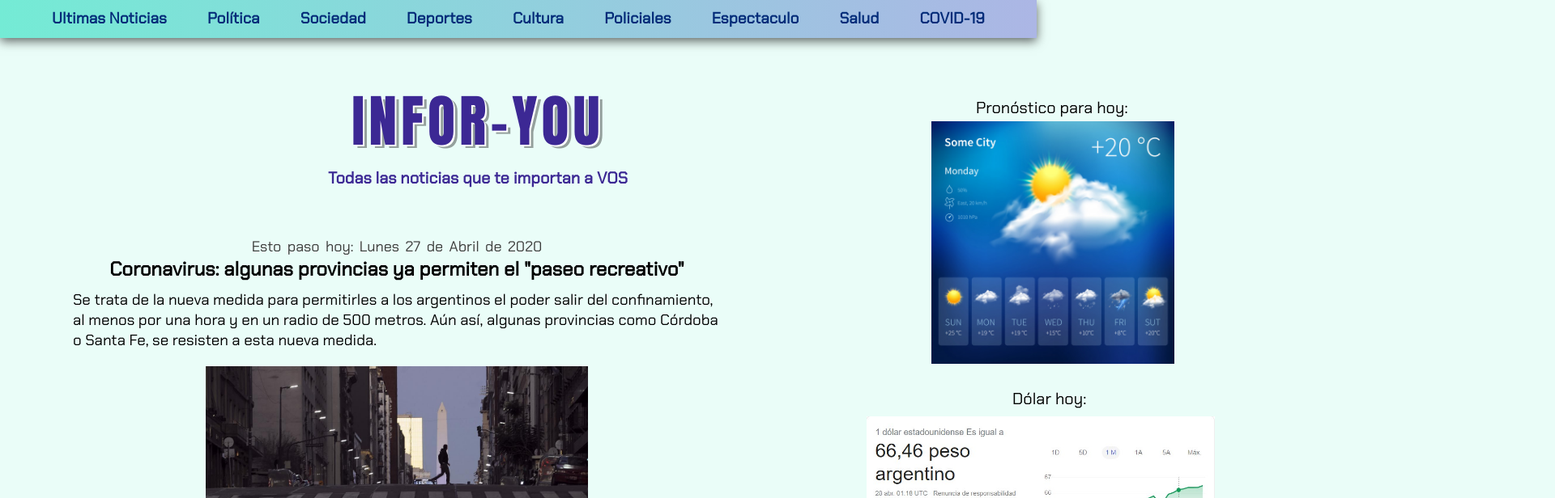
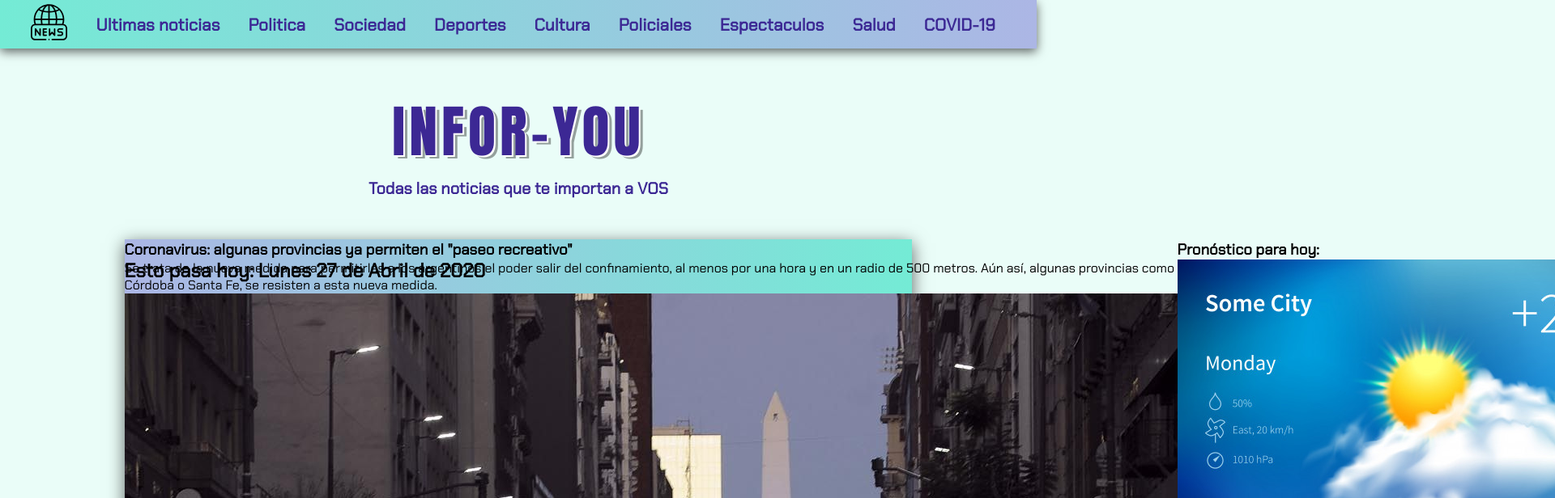
Before and after one commit to matiaspedernera/INFORYOU, a React (Create React App) app: page / in a window 1280 px wide. Shown: the top 616 px of the page at 81% size, 1920 px wide, since content can reach past the window. Built offline with nearby package versions, Linux system fonts and the light colour scheme.

Commit message:
Reestructuracion de la maqueta, respetando semantica HTML

```diff
--- a/src/App.js
+++ b/src/App.js
@@ -2,16 +2,19 @@ import React from 'react';
 import './styles/style.scss';
 import './components/header';
 import Header from './components/header';
-import LatestNews from './components/latest-news'
+import LatestInfo from './components/latest-news'
 import SideInfo from './components/side-info'
+import NewsTitle from './components/news-title'
 
 
 function App() {
   return (
     <div className="App">
       <Header/>
-      <LatestNews/>
-      <SideInfo />
+      <div className="content-container">
+        <NewsTitle />
+        <LatestInfo/>
+      </div>
     </div>
   );
 }
--- a/src/components/header/_index.scss
+++ b/src/components/header/_index.scss
@@ -1,4 +1,37 @@
 .site-header{
+    width:100%;
+    background: linear-gradient(to right, #74ebd5, #acb6e5);
+    padding-bottom: 5px;
+    box-shadow: 0px 4px 12px 0px rgba(0,0,0,0.6);
+
+    &__nav-list{
+        padding-top: 5px;
+        margin-right: 4%;
+        margin-left: 3%;
+        display: flex;
+        flex-direction: row;
+        justify-content: space-between;
+        align-items: center;
+        list-style-type:none;
+        &--item{
+            &:hover{
+                text-shadow: 0 0 5px #FFF, 0 0 10px #FFF, 0 0 15px #18ff8b, 0 0 20px #18ff8b, 0 0 30px #18ff8b, 0 0 40px #18ff8b, 0 0 55px #18ff8b, 0 0 75px #18ff8b;
+                transition: 0.5s;
+            }
+            &__logo{
+                width: 45px;
+            }
+            &__link{
+                text-decoration: none;
+                font-size: 21px;
+                font-weight: bolder;
+                color: rgb(60, 40, 148);
+            }
+        }
+    }
+}
+
+/* .site-header{
     width:100%;
     background: linear-gradient(to right, #74ebd5, #acb6e5);
     padding-bottom: 12px;
@@ -11,7 +44,7 @@
             flex-direction: row;
             justify-content: space-between;
             align-items: center;
-            .nav-list-item{
+            .nav-list__item{
                 list-style-type:none;
                 text-decoration: none;
                 font-size: larger;
@@ -23,4 +56,4 @@
                 }
             }
         }
-}
+} */
--- a/src/components/header/index.js
+++ b/src/components/header/index.js
@@ -3,34 +3,40 @@ import React from 'react';
 function Header(){
     return(
         <header className="site-header">
-          <ul className="nav-list">
-            <a className="nav-list-item" href="#latest-news">
-              <li>Ultimas Noticias</li>
-            </a>
-            <a className="nav-list-item" href="#Politica">
-              <li >Política</li>
-            </a>
-            <a className="nav-list-item" href="#Sociedad">
-              <li >Sociedad</li>
-            </a>
-            <a className="nav-list-item" href="#Deportes">
-              <li >Deportes</li>
-            </a>
-            <a className="nav-list-item" href="#Cultura">
-              <li >Cultura</li>
-            </a>
-            <a className="nav-list-item" href="#Policiales">
-              <li >Policiales</li>
-            </a>
-            <a className="nav-list-item" href="#Espectaculo">
-              <li >Espectaculo</li>
-            </a>
-            <a className="nav-list-item" href="#Salud">
-              <li >Salud</li>
-            </a>
-            <a className="nav-list-item" href="#Covid19">
+          <ul className="site-header__nav-list">
+            <li className="site-header__nav-list--item">
+              <img className="site-header__nav-list--item__logo" src="./logo/comunicacion.svg" alt="logo"/>
+            </li>
+            <li className="site-header__nav-list--item">
+              <a className="site-header__nav-list--item__link" href="#latest-news">Ultimas noticias</a>
+            </li>
+            <li className="site-header__nav-list--item">
+              <a className="site-header__nav-list--item__link" href="#Politica">Politica</a>
+            </li>
+            <li className="site-header__nav-list--item">
+              <a className="site-header__nav-list--item__link" href="#Sociedad">Sociedad</a>
+            </li>
+            <li className="site-header__nav-list--item">
+              <a className="site-header__nav-list--item__link" href="#Deportes">Deportes</a>
+            </li>
+            <li className="site-header__nav-list--item">
+              <a className="site-header__nav-list--item__link" href="#Cultura">Cultura</a>
+            </li>
+            <li className="site-header__nav-list--item">
+              <a className="site-header__nav-list--item__link" href="#Policiales">Policiales</a>
+            </li>
+            <li className="site-header__nav-list--item">
+              <a className="site-header__nav-list--item__link" href="#Espectaculos">Espectaculos</a>
+            </li>
+            <li className="site-header__nav-list--item">
+              <a className="site-header__nav-list--item__link" href="#Salud">Salud</a>
+            </li>
+            <li className="site-header__nav-list--item">
+              <a className="site-header__nav-list--item__link" href="#COVID-19">COVID-19</a>
+            </li>
+            {/* <a className="nav-list__item" href="#Covid19">
               <li>COVID-19</li>
-            </a>
+            </a> */}
           </ul>
       </header>
     )
--- a/src/components/latest-news/_index.scss
+++ b/src/components/latest-news/_index.scss
@@ -1,26 +1,21 @@
-#latest-news{
-    margin-left: -100px;
+.latest-info{
+    width: 100%;
+    background: linear-gradient(to left, #74ebd5, #acb6e5);
+    box-shadow: 0px 5px 20px 0px rgba(0, 0, 0, 0.6);
+    margin-top: 50px;
+    display: flex;
+    .latest-info__title{
+        position: absolute;
+        bottom: 450px;
+    }
+}
+
+
+/* .latest-news{
     margin-top: 50px;
     display: flex;
     flex-direction: column;
     align-items: center;
-    .logo{
-        color: rgb(60, 40, 148);
-        text-shadow: 2px 2px 0px #FFFFFF, 5px 4px 0px rgba(0, 0, 0, 0.37);
-        font-family:Impact, Haettenschweiler, 'Arial Narrow Bold', sans-serif ;
-        font-size: 70px;
-        letter-spacing: 5px;
-    }
-    .slogan{
-        margin-top: 5px;
-        display:flex;
-        flex-direction: column;
-        align-items: center;
-        strong{
-            font-size: 20px;
-            color: rgb(60, 40, 148);
-        }
-    }
     .latest-news{
         margin-top: 20px;
         margin-right: 200px;
@@ -37,10 +32,9 @@
             margin-top: 10px;
             font-size: 30px;
         }
-        h3{
-            margin-top: 10px;
-            font-weight: lighter;
-            width: 800px;
+        .latest-news__paragraph{
+            margin-top: 20px;
+            width: 680px;
         }
         img{
             margin-top: 20px;
@@ -48,4 +42,9 @@
         }
 
     }
-}
+    .novid-dashboard{
+        border: 0px;
+        width:70%;
+        height: 470px;
+    }
+} */
--- a/src/components/latest-news/index.js
+++ b/src/components/latest-news/index.js
@@ -1,23 +1,36 @@
 import React from 'react';
 
-function LatestNews(){
+function LatestInfo(){
     return (
-        <div id="latest-news">
-        <h1 className="logo">INFOR-YOU</h1>
-        <div className="slogan">
-          <strong>Todas las noticias que te importan a VOS</strong>
-        </div>
-        <div className="latest-news">
-          <p>Esto paso hoy: Lunes 27 de Abril de 2020</p>
-          <h2>Coronavirus: algunas provincias ya permiten el "paseo recreativo"</h2>
-          <h3>Se trata de la nueva medida para permitirles a los argentinos el poder salir del confinamiento, al
-            menos por una hora y en un radio de 500 metros. Aún así, algunas provincias como Córdoba o Santa Fe, se
-            resisten a esta nueva medida.
-          </h3>
-          <img src="./img/viernes-de-coronavirus-20200320-928863.jpg" alt="Se permite el paseo recreativo"/>
-        </div>
-      </div>
+      <section className="latest-info">
+        <h2 className="latest-info__title">Esto pasa hoy: Lunes 27 de Abril de 2020</h2>
+        <article className="latest-info__news">
+          <h3>Coronavirus: algunas provincias ya permiten el "paseo recreativo"</h3>
+          <p className="latest-info__paragraph">Se trata de la nueva medida para permitirles a los argentinos el poder salir del confinamiento, al
+          menos por una hora y en un radio de 500 metros. Aún así, algunas provincias como Córdoba o Santa Fe, se
+          resisten a esta nueva medida.
+          </p>
+          <img className="latest-info__image" src="./img/viernes-de-coronavirus-20200320-928863.jpg" alt="Se permite el paseo recreativo"/>
+        </article>
+        <aside className="latest-info__aside">
+          <h3 className = "latest-info__weather--title">Pronóstico para hoy: </h3>
+          <img className="latest-info__weather" src="./img/widget-clima-realista_1284-4092.jpg" alt="El clima de hoy"/>
+          <h3 className="latest-info__dolar--title">Dólar hoy:</h3>
+          <img className="dolar" src="./img/Annotation 2020-04-27 222808.jpg" alt="Dolar hoy"/>
+        </aside>
+
+      </section>
+      /* <div className="latest-news">
+        <p>Esto paso hoy: Lunes 27 de Abril de 2020</p>
+        <h2>Coronavirus: algunas provincias ya permiten el "paseo recreativo"</h2>
+        <p className="latest-news__paragraph">Se trata de la nueva medida para permitirles a los argentinos el poder salir del confinamiento, al
+          menos por una hora y en un radio de 500 metros. Aún así, algunas provincias como Córdoba o Santa Fe, se
+          resisten a esta nueva medida.
+        </p>
+        <img src="./img/viernes-de-coronavirus-20200320-928863.jpg" alt="Se permite el paseo recreativo"/>
+      </div> */
+      /* <iframe title="COVID-19" src="https://www.arcgis.com/apps/opsdashboard/index.html#/bda7594740fd40299423467b48e9ecf6" frameborder ="0" className="novid-dashboard"></iframe> */
     )
 }
 
-export default LatestNews
+export default LatestInfo
--- /dev/null
+++ b/src/components/news-title/_index.scss
@@ -0,0 +1,20 @@
+.title-container{
+    margin-top: 50px;
+    display: flex;
+    flex-direction: column;
+    align-items: center;
+    .logo{
+        color: rgb(60, 40, 148);
+        text-shadow: 2px 2px 0px #FFFFFF, 5px 4px 0px rgba(0, 0, 0, 0.37);
+        font-family:Impact, Haettenschweiler, 'Arial Narrow Bold', sans-serif ;
+        font-size: 70px;
+        letter-spacing: 5px;
+    }
+    .slogan{
+        margin-top: 5px;
+        strong{
+            font-size: 20px;
+            color: rgb(60, 40, 148);
+        }
+    }
+}
--- /dev/null
+++ b/src/components/news-title/index.js
@@ -0,0 +1,15 @@
+import React from 'react';
+
+
+function NewsTitle(){
+    return(
+        <div className="title-container">
+          <h1 className="logo">INFOR-YOU</h1>
+          <div className="slogan">
+            <strong>Todas las noticias que te importan a VOS</strong>
+          </div>
+        </div>
+    )
+}
+
+export default NewsTitle
--- a/src/components/side-info/_index.scss
+++ b/src/components/side-info/_index.scss
@@ -1,4 +1,4 @@
-.side-info{
+/* .side-info{
     position: absolute;
     left: 1150px;
     top: 150px;
@@ -23,4 +23,4 @@
         margin-left: -80px;
         width: 430px;
     }
-}
+} */
--- a/src/styles/style.scss
+++ b/src/styles/style.scss
@@ -7,10 +7,14 @@
 
 body{
     background: rgb(234, 253, 248);
-
 }
 
+.content-container{
+    margin-left: 12%;
+    margin-right: 12%;
+}
 
 @import "../components/header/index";
 @import "../components/latest-news/index";
-@import "../components/side-info/index"
+@import "../components/side-info/index";
+@import "../components/news-title/index";
```
Also changed, not shown: public/logo/comunicacion.svg (added).
